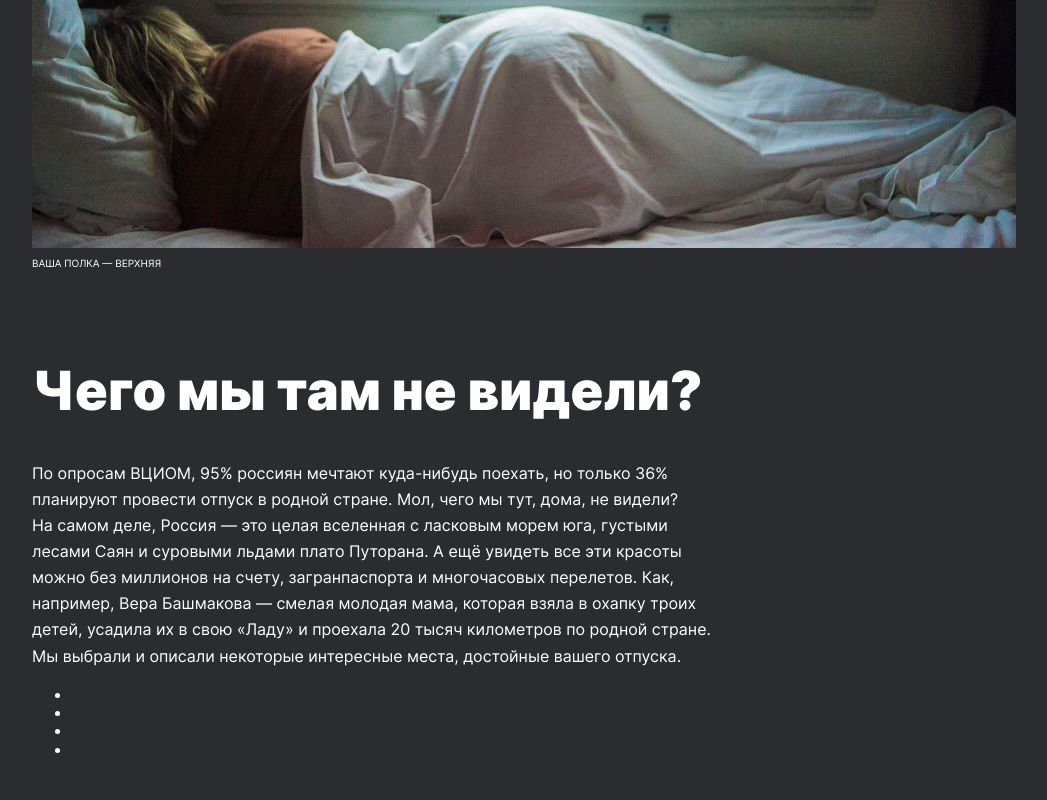
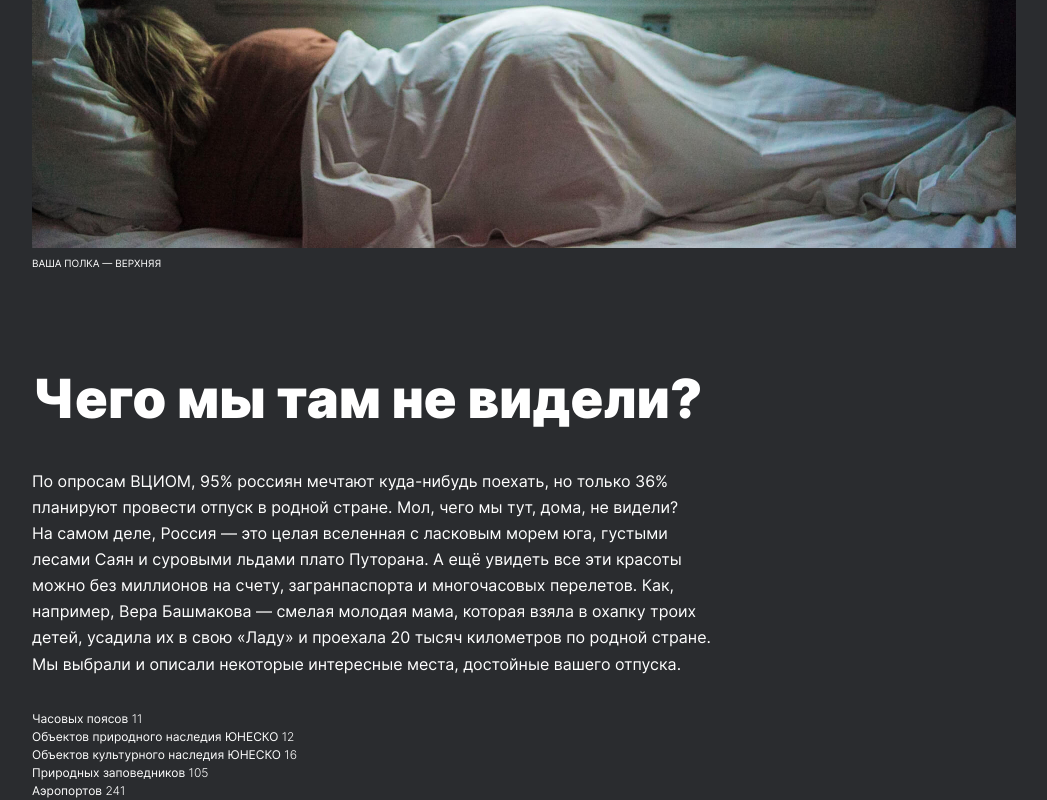
Before and after one commit to WildJuk/russian-travel, a plain HTML site: page index.html in a window 1280 px wide. Shown: the part 871-1671 px from the top of the page, without its empty margins (116-1163 px from the left). Before the commit the page ends 1645 px from the top, so only its background shows below. Drawn offline with Linux system fonts and the light colour scheme; files whose address does not match are found by name.

Commit message:
intro block

```diff
--- /dev/null
+++ b/blocks/intro/__list/_number/intro__list_number.css
@@ -0,0 +1,3 @@
+.intro__list_number {
+  font-weight: 300;
+}
--- a/blocks/intro/__list/intro__list.css
+++ b/blocks/intro/__list/intro__list.css
@@ -0,0 +1,8 @@
+.intro__list {
+  margin: 33px 0 0;
+  padding: 0;
+  list-style: none;
+  font-weight: 400;
+  font-size: 12px;
+  line-height: 1.5;
+}
--- a/blocks/intro/__text/intro__text.css
+++ b/blocks/intro/__text/intro__text.css
@@ -7,13 +7,13 @@
   max-width: 690px;
 }
 
-@media screen and (min-width: 768px) and (max-width: 1024px) {
+@media screen and (max-width: 1023.19px) {
   .intro__text {
     max-width: calc(100% - 48px);
   }
 }
 
-@media screen and (max-width: 768px) {
+@media screen and (max-width: 767.19px) {
   .intro__text {
     max-width: calc(100% - 32px);
   }
--- a/blocks/intro/__title/intro__title.css
+++ b/blocks/intro/__title/intro__title.css
@@ -7,13 +7,13 @@
   max-width: 690px;
 }
 
-@media screen and (min-width: 768px) and (max-width: 1024px) {
+@media screen and (max-width: 1023.19px) {
   .intro__title {
     max-width: calc(100% - 48px);
   }
 }
 
-@media screen and (max-width: 768px) {
+@media screen and (max-width: 767.19px) {
   .intro__title {
     font-size: 32px;
     line-height: 35px;
--- a/blocks/intro/intro.css
+++ b/blocks/intro/intro.css
@@ -4,19 +4,19 @@
   min-width: 984px;
 }
 
-@media screen and (min-width: 1024px) and (max-width: 1279px) {
+@media screen and (max-width: 1279.19px) {
   .intro {
     min-width: calc(100% - 96px);
   }
 }
 
-@media screen and (min-width: 768px) and (max-width: 1024px) {
+@media screen and (max-width: 1023.19px) {
   .intro {
     min-width: calc(100% - 48px);
   }
 }
 
-@media screen and (max-width: 768px) {
+@media screen and (max-width: 767.19px) {
   .intro {
     min-width: calc(100% - 32px);
   }
--- a/blocks/lead/__caption/lead__caption.css
+++ b/blocks/lead/__caption/lead__caption.css
@@ -1,5 +1,5 @@
 .lead__caption {
-  margin: 8px auto 0;
+  margin: 8px 0;
   padding: 0;
   text-transform: uppercase;
   font-weight: 400;
--- a/blocks/lead/__image/lead__image.css
+++ b/blocks/lead/__image/lead__image.css
@@ -9,7 +9,6 @@
 
 @media screen and (max-width: 1279.19px) {
   .lead__image {
-    max-width: calc(100% - 96px);
     margin: 56px auto 0;
   }
 }
--- a/blocks/lead/lead.css
+++ b/blocks/lead/lead.css
@@ -2,6 +2,8 @@
   margin: 0 auto;
   padding: 0;
   max-width: 984px;
+  display: flex;
+  flex-direction: column;
 }
 
 @media screen and (max-width: 1279.19px) {
--- a/index.html
+++ b/index.html
@@ -46,10 +46,11 @@
             некоторые интересные места, достойные вашего отпуска.
           </p>
           <ul class="intro__list">
-            <li></li>
-            <li></li>
-            <li></li>
-            <li></li>
+            <li>Часовых поясов <span class="intro__list_number">11</span></li>
+            <li>Объектов природного наследия ЮНЕСКО <span class="intro__list_number">12</span></li>
+            <li>Объектов культурного наследия ЮНЕСКО <span class="intro__list_number">16</span></li>
+            <li>Природных заповедников <span class="intro__list_number">105</span></li>
+            <li>Аэропортов <span class="intro__list_number">241</span></li>
           </ul>
         </section>
 
--- a/pages/index.css
+++ b/pages/index.css
@@ -27,3 +27,4 @@
 @import url('../blocks/intro/__title/intro__title.css');
 @import url('../blocks/intro/__text/intro__text.css');
 @import url('../blocks/intro/__list/intro__list.css');
+@import url('../blocks/intro/__list/_number/intro__list_number.css');
```
